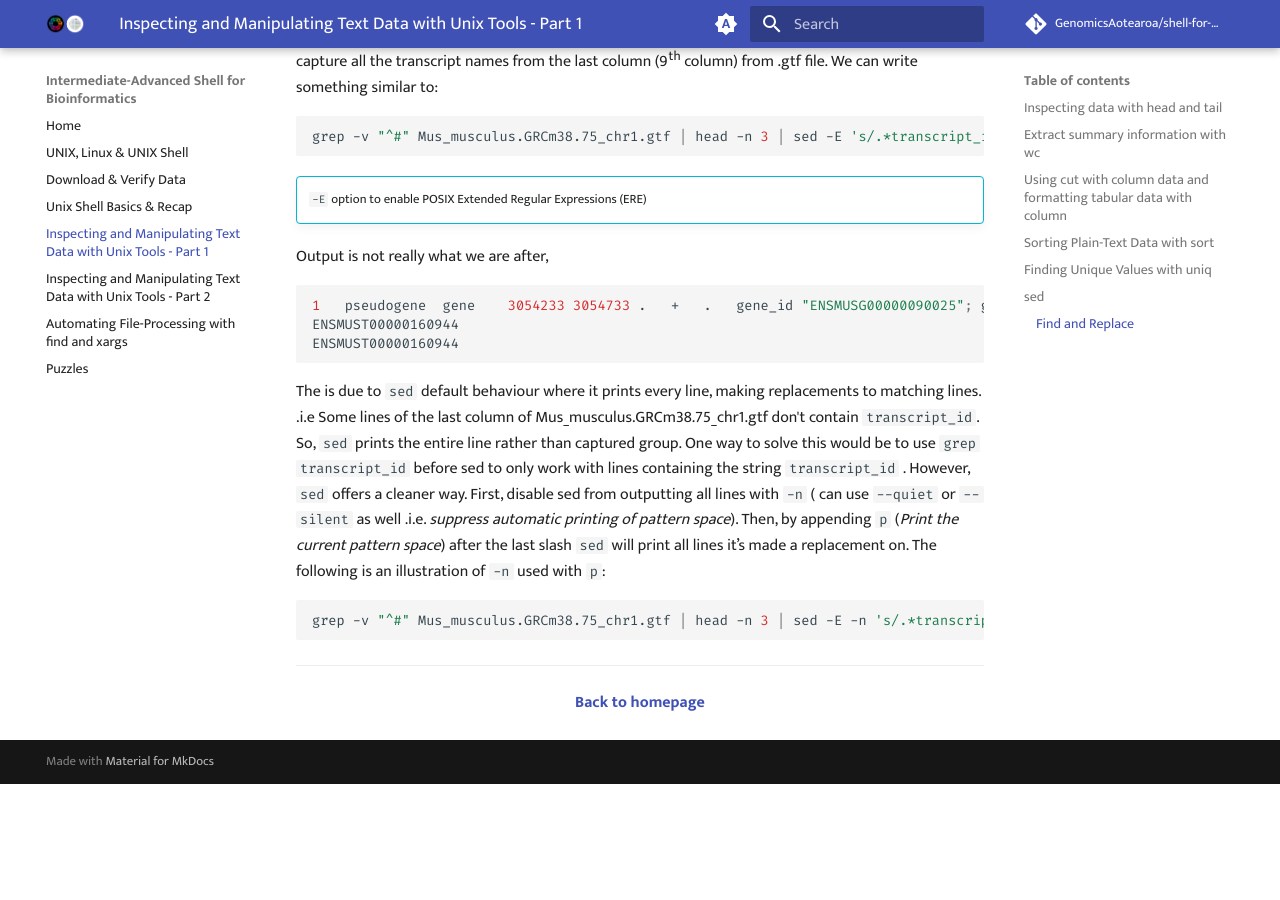
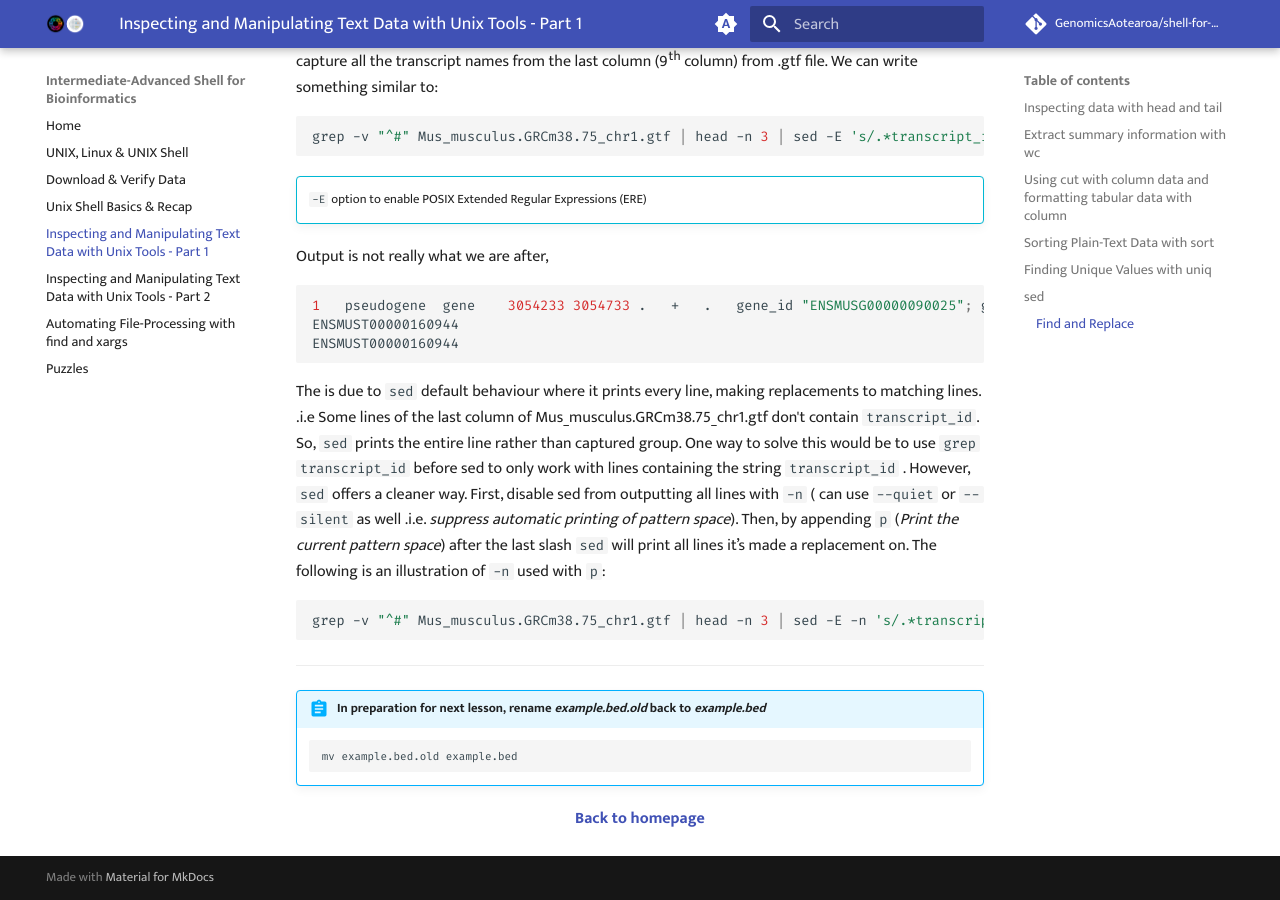
Before and after one commit to GenomicsAotearoa/shell-for-bioinformatics, an MkDocs documentation site: the page built from docs/4_inspectmanipluate.md, in a window 1280 px wide and 900 px high, scrolled down 9320 px. Built offline with MkDocs 1.6.1 and Material for MkDocs 9.7.7, drawn with Linux system fonts in a browser that asks for light colours; comment, search, counter and statistics services are not loaded; the version menu is left out; before the commit the page ends 10104 px from its top, so only the background shows below that.

Commit message:
minor changes to syntax

````diff
--- a/docs/4_inspectmanipluate.md
+++ b/docs/4_inspectmanipluate.md
@@ -508,4 +508,10 @@ grep -v "^#" Mus_musculus.GRCm38.75_chr1.gtf | head -n 3 | sed -E -n 's/.*transc
 ```
 - - -
 
+!!! abstract "In preparation for next lesson, rename *example.bed.old* back to  *example.bed*"
+
+    ```bash
+    mv example.bed.old example.bed
+    ```
+
 <p align="center"><b><a class="btn" href="https://genomicsaotearoa.github.io/shell-for-bioinformatics/" style="background: var(--bs-dark);font-weight:bold">Back to homepage</a></b></p>
````
Also changed, not shown: docs/5_inspectmanipulate2.md (+1 -0 lines).
